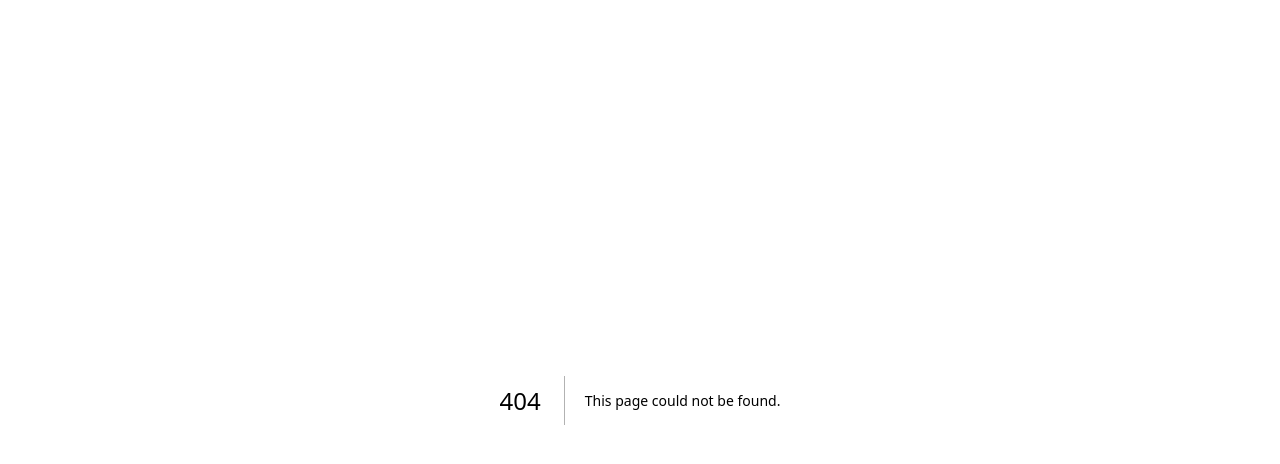
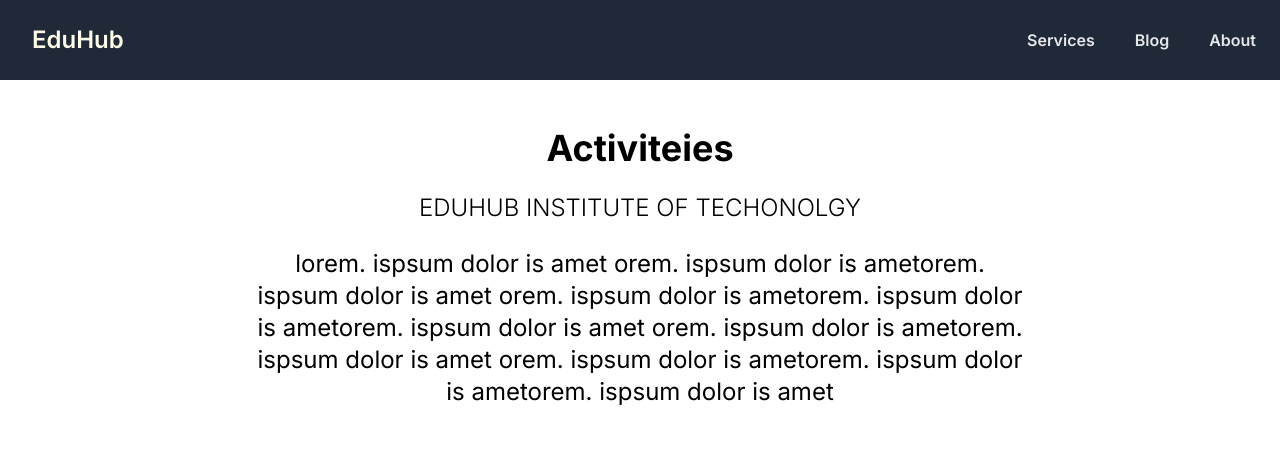
Before and after one commit to lsy969999/lsytodo, a Next.js app: page /proto/tailwind/prac1/about in a window 1280 px wide. Before the commit this address had no page. Shown: the top 464 px of the page. Built offline with nearby package versions, Linux system fonts and the light colour scheme.

Commit message:
proto todo add

```diff
--- a/src/app/page.tsx
+++ b/src/app/page.tsx
@@ -88,6 +88,9 @@ export default function Home() {
       <section>
       <Link href="/proto/babylon">babylon</Link>
       </section>
+      <section>
+      <Link href="/proto/todo">babylon</Link>
+      </section>
     </main>
   )
 }
--- a/src/app/proto/tailwind/page.tsx
+++ b/src/app/proto/tailwind/page.tsx
@@ -3,9 +3,7 @@ import React, { useEffect, useRef } from 'react'
 const page = () => {
 
   return (
-    <div>
-        <h1>tailwind css</h1>
-    </div>
+    <div></div>
   )
 }
 
--- /dev/null
+++ b/src/app/proto/tailwind/prac1/about/page.tsx
@@ -0,0 +1,20 @@
+import React from 'react'
+
+const About = () => {
+  return (
+    <section className='w-screen mt-12'>
+        <div className='flex flex-1 justify-start items-center flex-col gap-6'>
+            <h5 className='font-bold text-4xl'>Activiteies</h5>
+            <p className='text-2xl uppercase font-light'>EduHub Institute Of Techonolgy</p>
+            <p className='w-3/5 text-center text-2xl'>lorem. ispsum dolor is amet
+            orem. ispsum dolor is ametorem. ispsum dolor is amet
+            orem. ispsum dolor is ametorem. ispsum dolor is ametorem. ispsum dolor is amet
+            orem. ispsum dolor is ametorem. ispsum dolor is amet
+            orem. ispsum dolor is ametorem. ispsum dolor is ametorem. ispsum dolor is amet</p>
+            <div className='flex justify-center items-center gap-6'></div>
+        </div>
+    </section>
+  )
+}
+
+export default About
--- /dev/null
+++ b/src/app/proto/tailwind/prac1/blog/page.tsx
@@ -0,0 +1,9 @@
+import React from 'react'
+
+const Blog = () => {
+  return (
+    <div>Blog</div>
+  )
+}
+
+export default Blog
--- /dev/null
+++ b/src/app/proto/tailwind/prac1/components/Header.tsx
@@ -0,0 +1,18 @@
+import Link from 'next/link';
+import React from 'react'
+const links = ["Services", "Blog", "About"];
+
+
+const Header = () => {
+  return (
+    <nav className='bg-gray-800 flex justify-between items-center h-20 p-4'>
+        {/* Logo */}
+        <p className='text-yellow-50 ml-4 font-semibold text-2xl'>EduHub</p>
+        <ul className='flex gap-6 list-none text-gray-200 font-semibold'>
+            {links.map((link)=>(<li key={link}><Link className='hover:bg-slate-600 p-2 hover:rounded-md active:bg-purple-700 focus:rounded-md focus:ring-green-600' href={`/proto/tailwind/prac1/${link.toLowerCase()}`}>{link}</Link></li>))}
+        </ul>
+    </nav>
+  )
+}
+
+export default Header
--- /dev/null
+++ b/src/app/proto/tailwind/prac1/layout.tsx
@@ -0,0 +1,17 @@
+import React from 'react'
+import Header from './components/Header'
+
+const Layout = ({children}: {children: React.ReactNode}) => {
+  return (
+    <div>
+        <header>
+            <Header></Header>
+        </header>
+        <main>
+            {children}
+        </main>
+    </div>
+  )
+}
+
+export default Layout
--- /dev/null
+++ b/src/app/proto/tailwind/prac1/page.tsx
@@ -0,0 +1,9 @@
+import React from 'react'
+
+const Home = () => {
+  return (
+    <div>Home</div>
+  )
+}
+
+export default Home
--- /dev/null
+++ b/src/app/proto/tailwind/prac1/services/page.tsx
@@ -0,0 +1,9 @@
+import React from 'react'
+
+const Services = () => {
+  return (
+    <div>Services</div>
+  )
+}
+
+export default Services
--- /dev/null
+++ b/src/app/proto/todo/page.tsx
@@ -0,0 +1,9 @@
+import React from 'react'
+
+const Todo = () => {
+  return (
+    <div>Todo</div>
+  )
+}
+
+export default Todo
```
Also changed, not shown: 1 other file (tests, documents, lock files or other folders).
